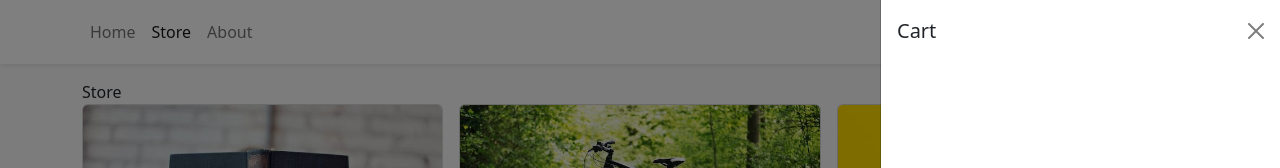
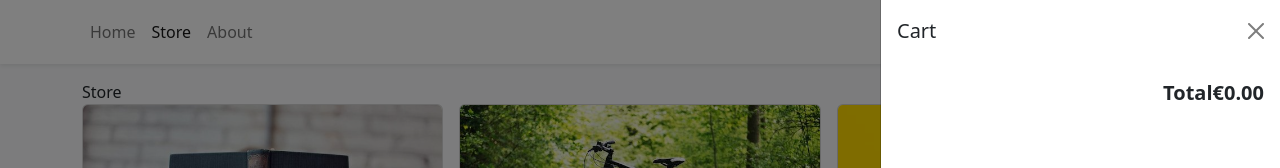
Before and after one commit to mkusztal/typescript-shoppingCart, a React (Create React App) app: page /store in a window 1280 px wide. Both pictures are taken after a click on the button 1174 px from the left and 32 px from the top of the page. Shown: the top 168 px of the page. Built offline with nearby package versions, Linux system fonts and the light colour scheme.

Commit message:
Add total price in Cart

```diff
--- a/src/components/ShoppingCart.tsx
+++ b/src/components/ShoppingCart.tsx
@@ -1,6 +1,8 @@
 import { Offcanvas, Stack } from "react-bootstrap";
 import { useShoppingCart } from "../context/ShoppingCartContext";
+import { formatCurrency } from "../utilities/formatCurrency";
 import { CartItem } from "./CartItem";
+import storeItems from "../data/data.json";
 
 type ShoppingCartProps = {
   isOpen: boolean;
@@ -19,6 +21,18 @@
           {cartItems.map((item) => (
             <CartItem key={item.id} {...item} />
           ))}
+          <div className="ms-auto fw-bold fs-5">
+            Total
+            {formatCurrency(
+              cartItems.reduce((total, cartItem) => {
+                const item = storeItems.find((i) => i.id === cartItem.id);
+
+                return (
+                  total + ((item?.price as number) || 0) * cartItem.quantity
+                );
+              }, 0)
+            )}
+          </div>
         </Stack>
       </Offcanvas.Body>
     </Offcanvas>
```
